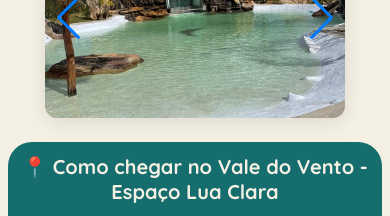
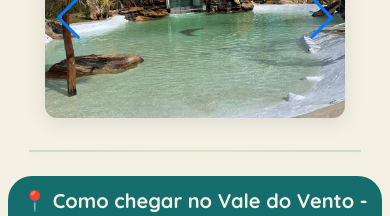
Before and after one commit to claragomes1/luaclara, a Next.js app: page / in a window 390 px wide. Shown: the part 1860-2076 px from the top of the page. Built offline with nearby package versions, Linux system fonts and the light colour scheme.

Commit message:
chore: create divider

```diff
--- /dev/null
+++ b/components/Divider/Divider.module.scss
@@ -0,0 +1,43 @@
+.divider {
+  width: 100%;
+  background-color: #f5f0e4;
+  padding: 24px 0;
+  display: flex;
+  justify-content: center;
+  align-items: center;
+}
+
+.divider::after {
+  content: '';
+  width: 60%;
+  max-width: 600px;
+  height: 3px;
+  border-radius: 4px;
+  background: linear-gradient(
+    90deg,
+    rgba(22, 109, 109, 0.18) 0%,
+    rgba(34, 139, 34, 0.12) 50%,
+    rgba(22, 109, 109, 0.18) 100%
+  );
+  box-shadow: 0 2px 8px rgba(22, 109, 109, 0.06);
+}
+
+@media (max-width: 1000px) {
+  .divider {
+    padding: 20px 0;
+  }
+  .divider::after {
+    width: 75%;
+    height: 3px;
+  }
+}
+
+@media (max-width: 700px) {
+  .divider {
+    padding: 16px 0;
+  }
+  .divider::after {
+    width: 85%;
+    height: 2px;
+  }
+}
--- /dev/null
+++ b/components/Divider/index.jsx
@@ -0,0 +1,5 @@
+import styles from './Divider.module.scss';
+
+export default function Divider() {
+  return <div className={styles.divider} aria-hidden="true" />;
+}
--- a/pages/index.js
+++ b/pages/index.js
@@ -2,6 +2,7 @@ import AboutUs from '../components/AboutUs';
 import DayUse from '../components/DayUse';
 import Hero from '../components/Hero';
 import Location from '../components/Location';
+import Divider from '../components/Divider';
 
 function Home() {
   return (
@@ -9,6 +10,7 @@ function Home() {
       <Hero />
       <DayUse />
       <AboutUs />
+      <Divider />
       <Location />
     </>
   );
```
